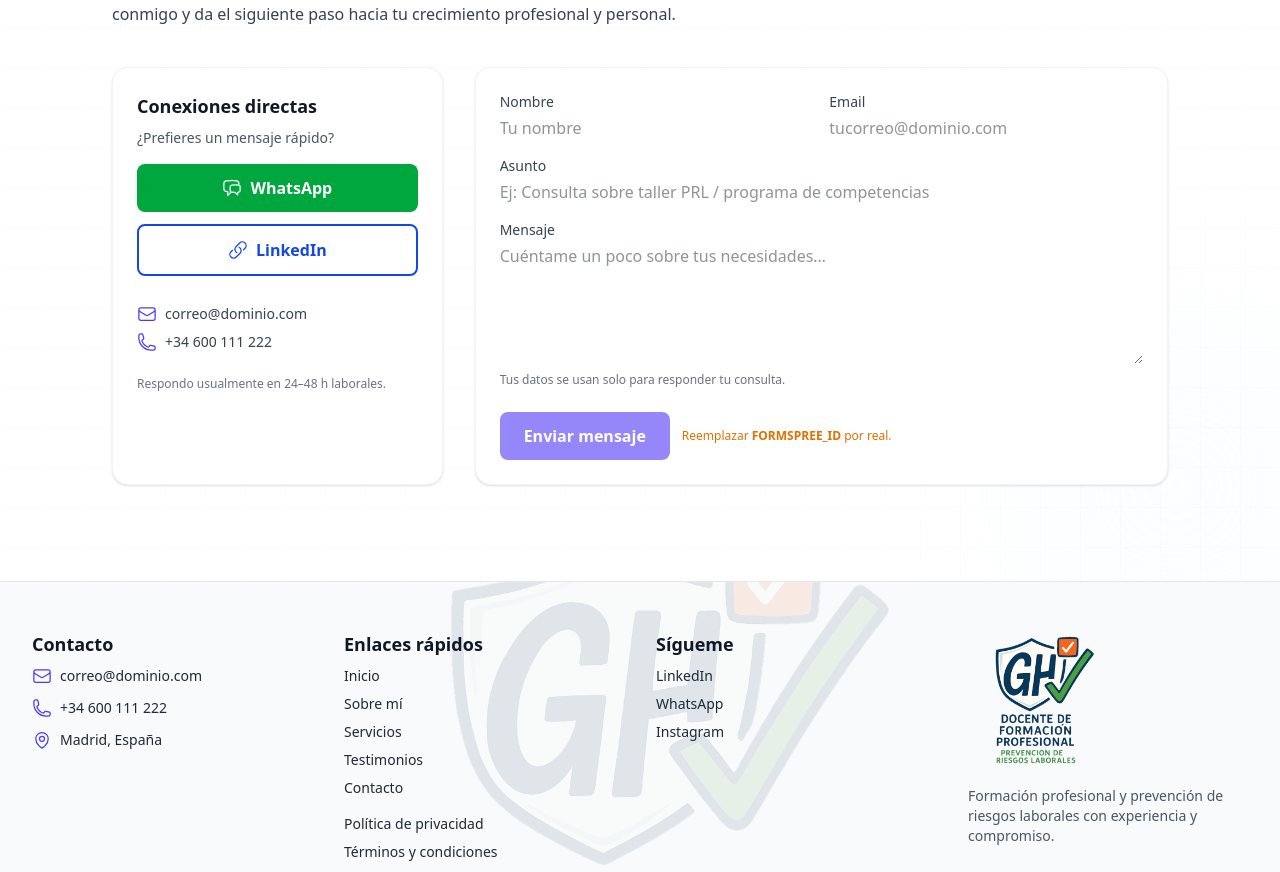
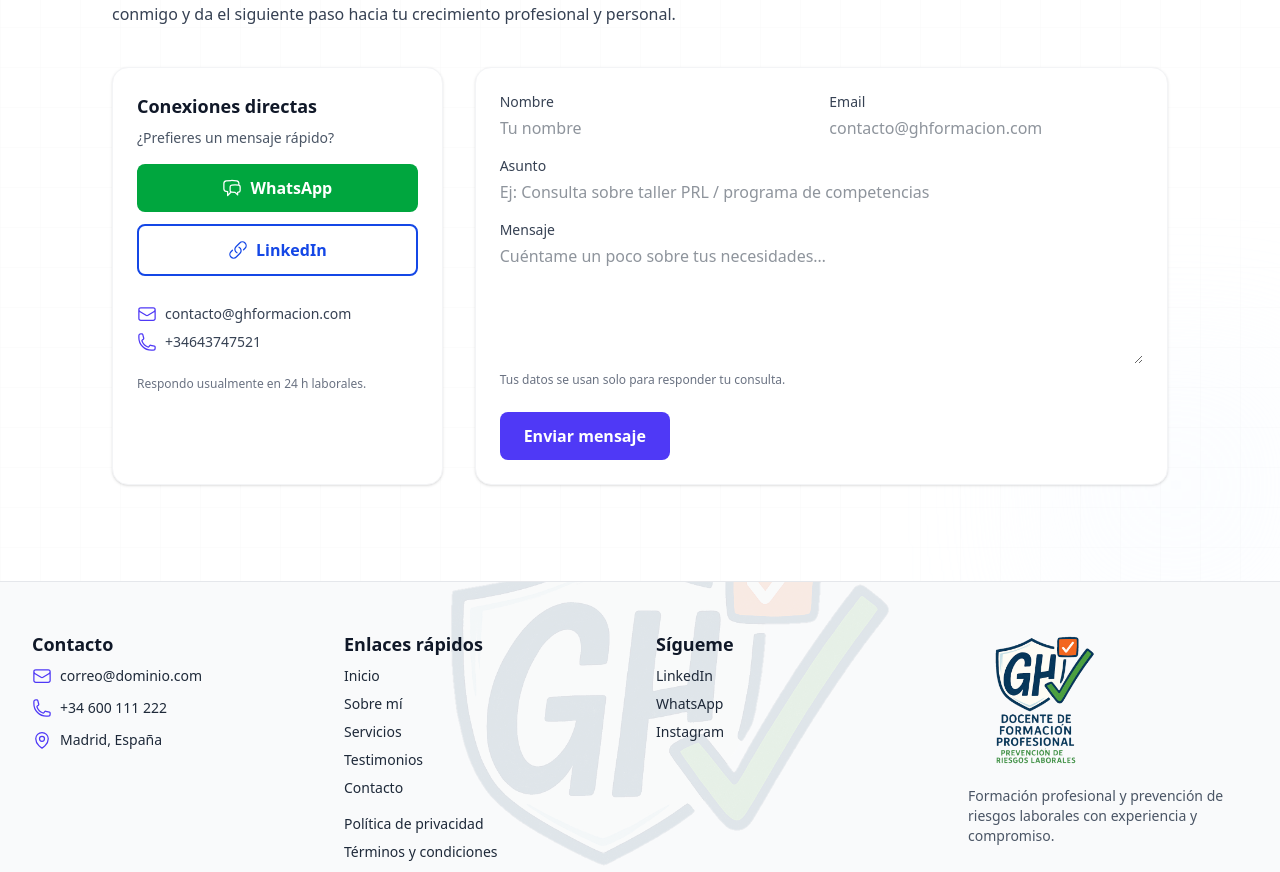
Before and after one commit to Mauriizio/cvgabriel, a Next.js app: page / in a window 1280 px wide. Shown: the part 7705-8577 px from the top of the page. Built offline with nearby package versions, Linux system fonts and the light colour scheme.

Commit message:
Version con formulario Funcionande, falta arreglar favicom

```diff
--- a/src/app/components/Contacto.tsx
+++ b/src/app/components/Contacto.tsx
@@ -10,14 +10,20 @@ import {
 } from "@heroicons/react/24/outline";
 
 export default function Contacto() {
-  // ⚠️ Pega tu ID real de Formspree: https://formspree.io/f/<TU_ID>
-  const FORMSPREE_ID = "TU_ID_AQUI"; // ej: "abcdwxyz"
+  // Web3Forms
+  const ACCESS_KEY = "ad2da3dd-1b71-4b09-aa26-0f08cd18eb66";
 
-  // Opcional: enlaces directos
-  const WHATSAPP_NUMBER = "56912345678"; // sin + ni espacios
-  const LINKEDIN_URL = "https://www.linkedin.com/in/tu-perfil/";
+  // Enlaces directos
+  const WHATSAPP_NUMBER = "34643747521"; // sin + ni espacios
+  const LINKEDIN_URL = "https://www.linkedin.com/in/gabriel-hern%C3%A1ndez-zambrano?utm_source=share&utm_campaign=share_via&utm_content=profile&utm_medium=android_app ";
 
   const [status, setStatus] = useState<"idle" | "loading" | "success" | "error">("idle");
+
+  // Campos controlados (evita el warning de React)
+  const [nombre, setNombre] = useState<string>("");
+  const [email, setEmail] = useState<string>("");
+  const [asunto, setAsunto] = useState<string>("");
+  const [mensaje, setMensaje] = useState<string>("");
 
   const waText = encodeURIComponent(
     "Hola Gabriel, me interesa una consulta para diseñar mi plan de formación / proyecto social."
@@ -26,26 +32,42 @@ export default function Contacto() {
 
   async function onSubmit(e: React.FormEvent<HTMLFormElement>) {
     e.preventDefault();
-    const form = e.currentTarget;
-    const data = new FormData(form);
+    const formEl = e.currentTarget;
 
-    // Honeypot (Formspree sugiere _gotcha)
-    if ((data.get("_gotcha") as string) !== "") return;
+    // Construimos el payload a mano para evitar valores undefined
+    const data = new FormData();
+    data.append("access_key", ACCESS_KEY);
+    data.append("subject", "Nueva consulta desde el sitio web");
+    data.append("from_name", "Sitio Web – Contacto");
+    data.append("nombre", nombre);
+    data.append("email", email);
+    data.append("asunto", asunto);
+    data.append("mensaje", mensaje);
+    // Honeypot vacío
+    data.append("botcheck", "");
 
     setStatus("loading");
     try {
-      const res = await fetch(`https://formspree.io/f/${FORMSPREE_ID}`, {
+      const res = await fetch("https://api.web3forms.com/submit", {
         method: "POST",
-        headers: { Accept: "application/json" },
         body: data,
       });
-      if (res.ok) {
+      const json = await res.json();
+
+      if (json?.success) {
         setStatus("success");
-        form.reset();
+        // Limpiamos el formulario controlado
+        setNombre("");
+        setEmail("");
+        setAsunto("");
+        setMensaje("");
+        formEl.reset(); // opcional, por si tienes más campos no controlados
       } else {
+        console.error("Web3Forms error:", json);
         setStatus("error");
       }
-    } catch {
+    } catch (err) {
+      console.error(err);
       setStatus("error");
     }
   }
@@ -129,36 +151,37 @@ export default function Contacto() {
               <div className="mt-4 space-y-2 text-sm text-gray-700">
                 <div className="flex items-center justify-center sm:justify-start gap-2">
                   <EnvelopeIcon className="w-5 h-5 text-indigo-600" />
-                  <a href="mailto:correo@dominio.com" className="hover:underline">
-                    correo@dominio.com
+                  <a href="mailto:contacto@ghformacion.com" className="hover:underline">
+                    contacto@ghformacion.com
                   </a>
                 </div>
                 <div className="flex items-center justify-center sm:justify-start gap-2">
                   <PhoneIcon className="w-5 h-5 text-indigo-600" />
-                  <a href="tel:+34600111222" className="hover:underline">
-                    +34 600 111 222
+                  <a href="tel:+34643747521" className="hover:underline">
+                    +34643747521
                   </a>
                 </div>
               </div>
             </div>
 
             <div className="mt-6 text-xs text-gray-500">
-              Respondo usualmente en 24–48 h laborales.
+              Respondo usualmente en 24 h laborales.
             </div>
           </aside>
 
-          {/* Formulario (Formspree) */}
+          {/* Formulario (Web3Forms) */}
           <div className="lg:col-span-2">
             <form
               onSubmit={onSubmit}
               className="bg-white rounded-2xl p-6 shadow-sm border border-gray-100"
               aria-describedby="contacto-ayuda"
             >
+              {/* Hidden requeridos para Web3Forms */}
+              <input type="hidden" name="access_key" value={ACCESS_KEY} />
+              <input type="hidden" name="subject" value="Nueva consulta desde el sitio web" />
+              <input type="hidden" name="from_name" value="Sitio Web – Contacto" />
               {/* Honeypot */}
-              <input type="text" name="_gotcha" className="hidden" tabIndex={-1} autoComplete="off" />
-
-              {/* Opcionales de Formspree */}
-              <input type="hidden" name="_subject" value="Nueva consulta desde el sitio web" />
+              <input type="checkbox" name="botcheck" className="hidden" tabIndex={-1} />
 
               <div className="grid grid-cols-1 sm:grid-cols-2 gap-4">
                 <div>
@@ -170,6 +193,8 @@ export default function Contacto() {
                     name="nombre"
                     type="text"
                     required
+                    value={nombre}
+                    onChange={(e) => setNombre(e.target.value)}
                     className="mt-1 block w-full rounded-lg border-gray-300 focus:border-indigo-500 focus:ring-indigo-500"
                     placeholder="Tu nombre"
                   />
@@ -184,8 +209,10 @@ export default function Contacto() {
                     name="email"
                     type="email"
                     required
+                    value={email}
+                    onChange={(e) => setEmail(e.target.value)}
                     className="mt-1 block w-full rounded-lg border-gray-300 focus:border-indigo-500 focus:ring-indigo-500"
-                    placeholder="tucorreo@dominio.com"
+                    placeholder="contacto@ghformacion.com"
                   />
                 </div>
 
@@ -198,6 +225,8 @@ export default function Contacto() {
                     name="asunto"
                     type="text"
                     required
+                    value={asunto}
+                    onChange={(e) => setAsunto(e.target.value)}
                     className="mt-1 block w-full rounded-lg border-gray-300 focus:border-indigo-500 focus:ring-indigo-500"
                     placeholder="Ej: Consulta sobre taller PRL / programa de competencias"
                   />
@@ -212,6 +241,8 @@ export default function Contacto() {
                     name="mensaje"
                     rows={5}
                     required
+                    value={mensaje}
+                    onChange={(e) => setMensaje(e.target.value)}
                     className="mt-1 block w-full rounded-lg border-gray-300 focus:border-indigo-500 focus:ring-indigo-500"
                     placeholder="Cuéntame un poco sobre tus necesidades…"
                   />
@@ -226,7 +257,7 @@ export default function Contacto() {
               <div className="mt-6 flex flex-wrap items-center justify-center sm:justify-start gap-3">
                 <button
                   type="submit"
-                  disabled={status === "loading" || FORMSPREE_ID === "TU_ID_AQUI"}
+                  disabled={status === "loading"}
                   className="inline-flex items-center justify-center gap-2 bg-indigo-600 hover:bg-indigo-700 text-white px-6 py-3 rounded-lg font-semibold transition-transform hover:-translate-y-0.5 disabled:opacity-60"
                 >
                   {status === "loading" ? "Enviando…" : "Enviar mensaje"}
@@ -242,18 +273,13 @@ export default function Contacto() {
                     Hubo un problema. Intenta nuevamente en unos minutos.
                   </span>
                 )}
-                {FORMSPREE_ID === "TU_ID_AQUI" && (
-                  <span className="text-xs text-amber-600">
-                    Reemplazar <strong>FORMSPREE_ID</strong> por  real.
-                  </span>
-                )}
               </div>
             </form>
           </div>
         </div>
       </div>
 
-      {/* JSON-LD: ContactPoint básico */}
+      {/* JSON-LD opcional */}
       {/* <script
         type="application/ld+json"
         dangerouslySetInnerHTML={{
@@ -267,7 +293,7 @@ export default function Contacto() {
                 "@type": "ContactPoint",
                 contactType: "customer support",
                 email: "correo@dominio.com",
-                telephone: "+34-600-111-222",
+                telephone: "+34643747521",
                 areaServed: "ES",
                 availableLanguage: ["es", "en"],
               },
```
